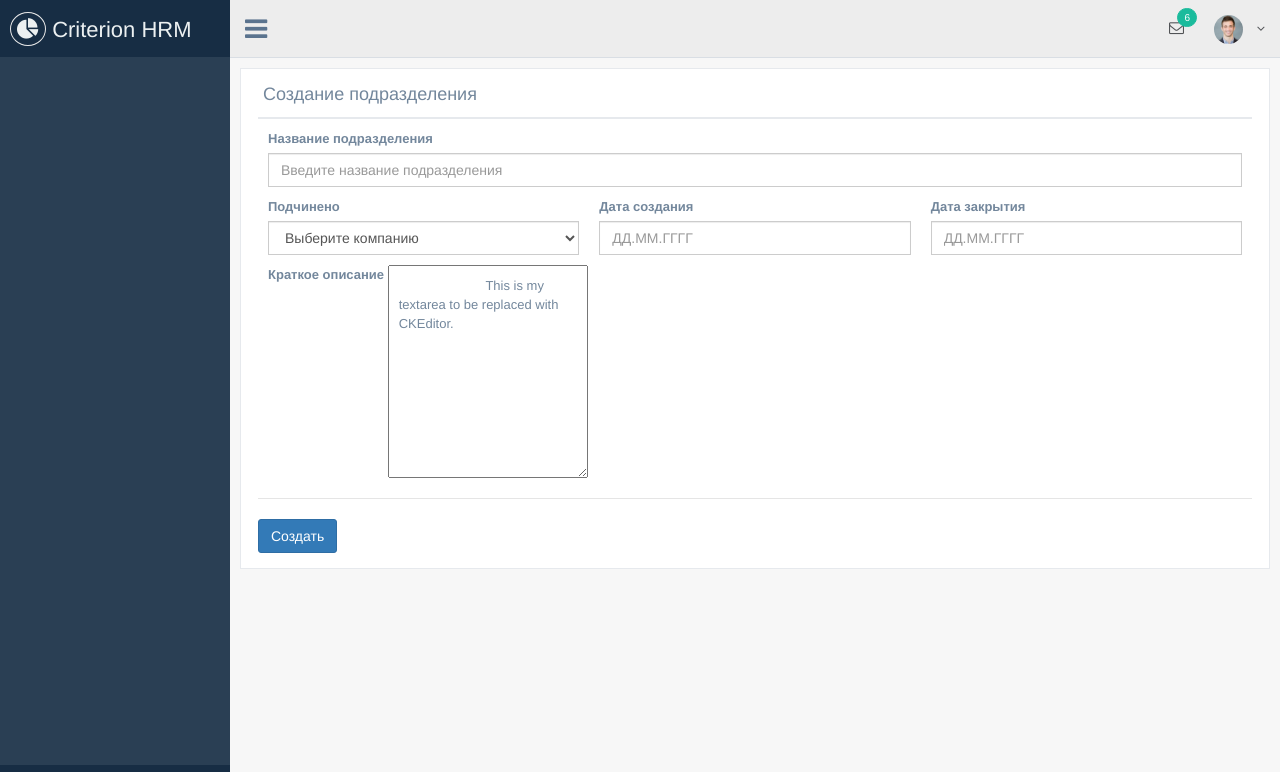
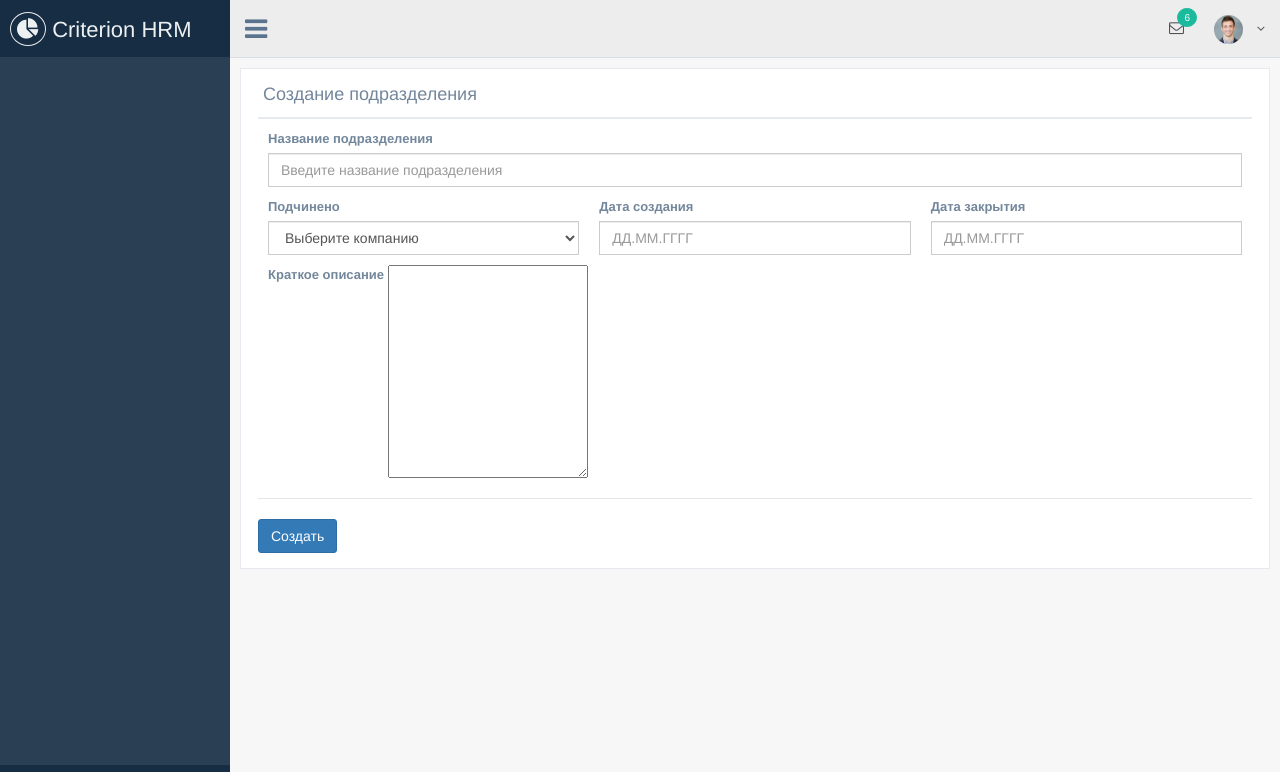
Before and after one commit to Savsan/criterion, a PHP site: template resources/views/departments/add_departments.twig in a window 1280 px wide. Shown: the top 772 px of the page. Run offline with PHP 8.4, Linux system fonts and the light colour scheme; the template is opened without the code that fills it: most values are stand-ins (such as "Sample title", 1, 10 or a date in 2020); some libraries are stand-ins or nearby versions.

Commit message:
fix validation and old data on add_departments template

```diff
--- a/resources/views/departments/add_departments.twig
+++ b/resources/views/departments/add_departments.twig
@@ -14,7 +14,7 @@
                 <form id="new_department" action="{{ path_for('departments.postAddDepartments') }}" method="post" autocomplete="off">
 
                     <div class="col-md-12 col-sm-12 col-xs-12">
-                        <div class="form-group{{ errors.first_name ? ' has-error' : '' }}">
+                        <div class="form-group{{ errors.dep_name ? ' has-error' : '' }}">
                             <label for="dep_name">Название подразделения</label>
                             <input type="dep_name" name="dep_name" id="dep_name" placeholder="Введите название подразделения" value="{{ old.dep_name }}" class="form-control">
                             {% if errors.dep_name %}
@@ -48,7 +48,7 @@
                     <div class="col-md-4 col-sm-12 col-xs-12">
                         <div class="form-group{{ errors.date_close ? ' has-error' : '' }}">
                             <label for="date_close">Дата закрытия</label>
-                            <input type="date_close" name="date_close" id="date_close" placeholder="ДД.MM.ГГГГ" value="{{ old.first_name }}" class="form-control">
+                            <input type="date_close" name="date_close" id="date_close" placeholder="ДД.MM.ГГГГ" value="{{ old.date_close }}" class="form-control">
                             {% if errors.date_close %}
                                 <span class="help-block">Введите дату</span>
                             {% endif %}
@@ -57,9 +57,7 @@
 
                     <div class="col-md-12 col-sm-12 col-xs-12">
                         <label for="dep_description">Краткое описание</label>
-                        <textarea name="dep_description" id="dep_description" rows="10" cols="80">
-                        This is my textarea to be replaced with CKEditor.
-                        </textarea>
+                        <textarea name="dep_description" id="dep_description" rows="10" cols="80">{{ old.dep_description }}</textarea>
                         <script>
                             // Replace the <textarea id="editor1"> with a CKEditor
                             // instance, using default configuration.
```
